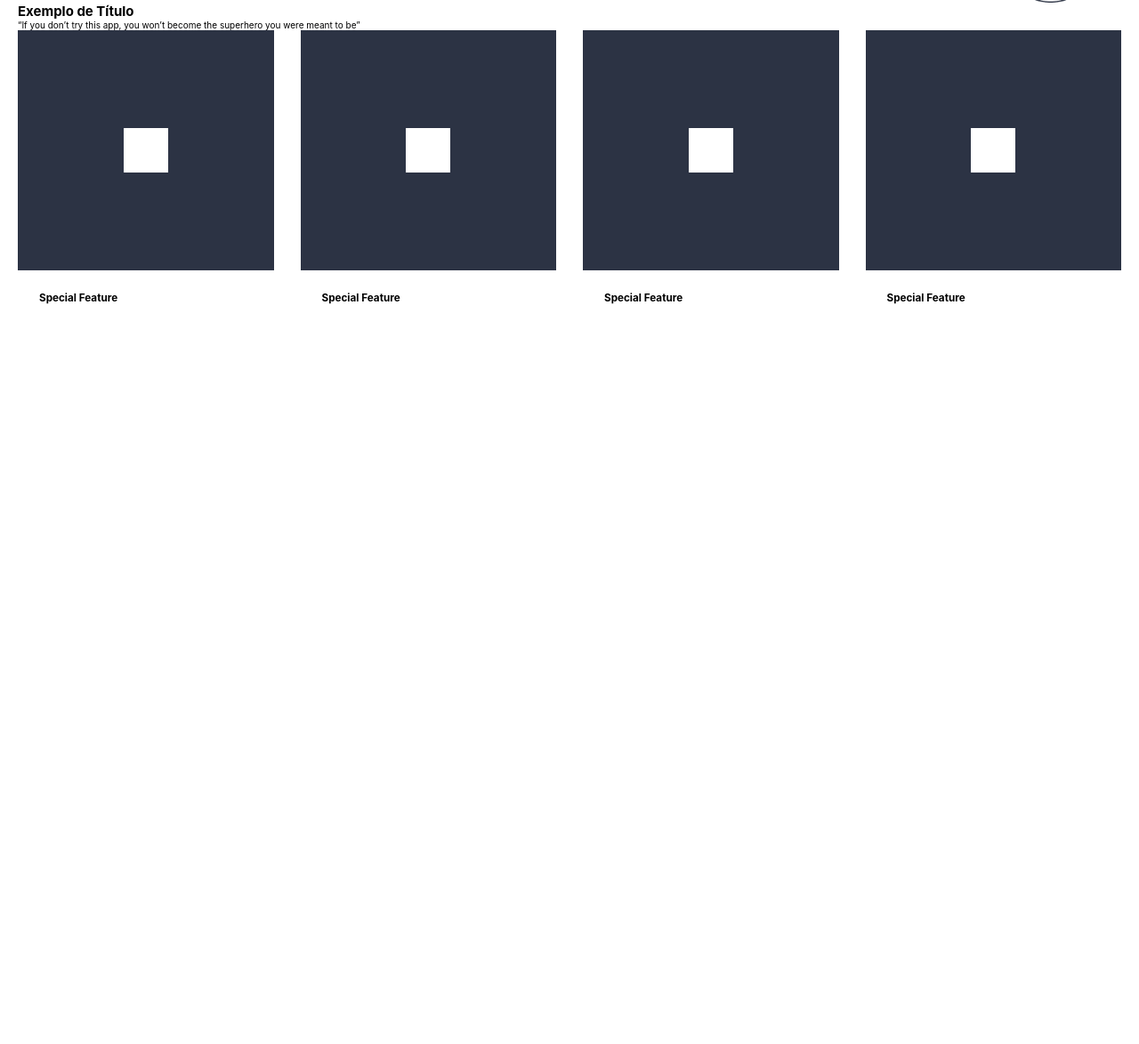
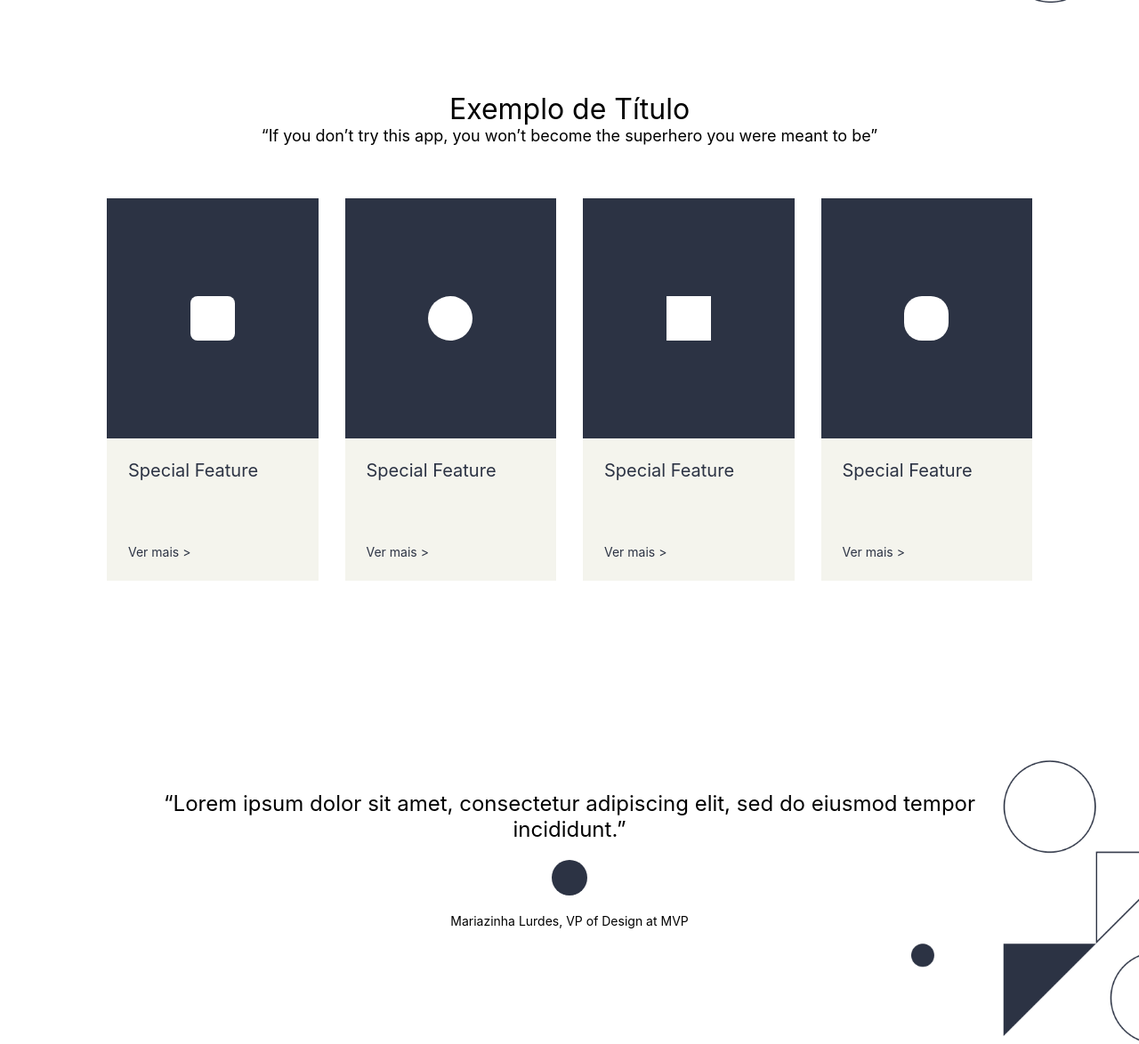
Before and after one commit to viclsr/landing-page-training, a plain HTML site: page index.html in a window 1280 px wide. Shown: the part 777-1951 px from the top of the page at 89% size. Before the commit the page ends 1247 px from the top, so only its background shows below. Drawn offline with Linux system fonts and the light colour scheme.

Commit message:
Desenvolvimento da seção de depoimentos e inserção de detalhes nas demais seções

```diff
--- a/css/style.scss
+++ b/css/style.scss
@@ -95,10 +95,25 @@ img {
   }
 }
 
+.section-special-features {
+  padding: 10rem;
+  h2 {
+    font-size: 3.2rem;
+  }
+  h2,
+  p {
+    font-weight: 400;
+    text-align: center;
+  }
+  p {
+    font-size: 1.8rem;
+  }
+}
 .cards-special-features {
   display: grid;
   grid-template-columns: 1fr 1fr 1fr 1fr;
   column-gap: 3rem;
+  margin-top: 6rem;
   .card-special-features {
     height: 43.6rem;
   }
@@ -118,7 +133,58 @@ img {
     height: 5rem;
     background-color: #fff;
   }
+  .geometric-1 {
+    border-radius: 0.8rem;
+  }
+  .geometric-2 {
+    border-radius: 50%;
+  }
+  .geometric-4 {
+    border-radius: 2rem;
+  }
   .content-special-features {
     padding: 2.4rem;
+    display: flex;
+    background-color: #f4f4ed;
+    flex-direction: column;
+    justify-content: space-between;
+    height: 16rem;
+    h3 {
+      font-size: 2rem;
+      font-weight: 400;
+      color: #2c3344;
+    }
+    a {
+      text-decoration: none;
+      font-size: 1.4rem;
+      color: #2c3344;
+    }
   }
 }
+.section-testimonial {
+  background-image: url("/assets/img/testimonial-geometric.png");
+  background-repeat: no-repeat;
+  background-position-x: right;
+  background-size: 20%;
+  background-position-y: bottom;
+  padding: 13rem;
+  .content-testimonial {
+    text-align: center;
+    display: flex;
+    flex-direction: column;
+    gap: 2rem;
+    align-items: center;
+  }
+  .paragraph-testimonial {
+    font-size: 2.4rem;
+  }
+  .paragraph-autor-testimonial {
+    font-size: 1.4rem;
+  }
+  .circle-testimonial {
+    border-radius: 50%;
+    background-color: #2c3344;
+    width: 4rem;
+    height: 4rem;
+  }
+}
--- a/index.html
+++ b/index.html
@@ -1,5 +1,6 @@
 <!DOCTYPE html>
 <html lang="en">
+
 <head>
   <meta charset="UTF-8" />
   <meta http-equiv="X-UA-Compatible" content="IE=edge" />
@@ -54,38 +55,53 @@
       <div class="cards-special-features">
         <div class="card-special-features">
           <div class="wraper-special-features">
-              <div class="geometric-special-features"></div>
+            <div class="geometric-special-features geometric-1"></div>
           </div>
           <div class="content-special-features">
             <h3>Special Feature</h3>
+            <a href="#">Ver mais ></a>
           </div>
         </div>
         <div class="card-special-features">
           <div class="wraper-special-features">
-              <div class="geometric-special-features"></div>
+            <div class="geometric-special-features geometric-2"></div>
           </div>
           <div class="content-special-features">
             <h3>Special Feature</h3>
+            <a href="#">Ver mais ></a>
           </div>
         </div>
         <div class="card-special-features">
           <div class="wraper-special-features">
-              <div class="geometric-special-features"></div>
+            <div class="geometric-special-features geometric-3"></div>
           </div>
           <div class="content-special-features">
             <h3>Special Feature</h3>
+            <a href="#">Ver mais ></a>
           </div>
         </div>
         <div class="card-special-features">
           <div class="wraper-special-features">
-              <div class="geometric-special-features"></div>
+            <div class="geometric-special-features geometric-4"></div>
           </div>
           <div class="content-special-features">
             <h3>Special Feature</h3>
+            <a href="#">Ver mais ></a>
           </div>
         </div>
       </div>
     </div>
   </section>
+
+  <section class="section-testimonial">
+    <div class="container">
+      <div class="content-testimonial">
+        <p class="paragraph-testimonial">“Lorem ipsum dolor sit amet, consectetur adipiscing elit, sed do eiusmod tempor incididunt.”</p>
+        <div class="circle-testimonial"></div>
+        <p class="paragraph-autor-testimonial">Mariazinha Lurdes, VP of Design at MVP</p>
+      </div>
+    </div>
+  </section>
 </body>
+
 </html>
```
Also changed, not shown: css/style.css, 1 other file. Lines whose indentation alone changed are shown as unchanged.
